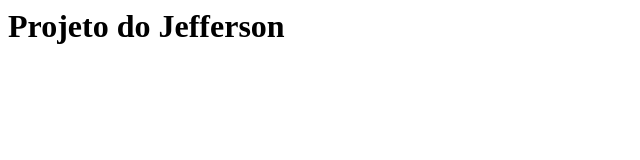
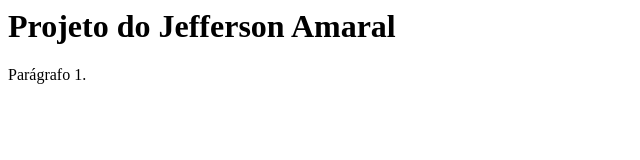
Before and after one commit to jefferson-amarals-trt16/curso-git, a plain HTML site: page index.html in a window 1280 px wide. Shown: the whole page, without its empty margins (0-640 px from the left). Drawn offline with Linux system fonts and the light colour scheme.

Commit message:
Parágrafo adicionado

```diff
--- a/index.html
+++ b/index.html
@@ -2,6 +2,7 @@
     <head>
     </head>
     <body>
-		<h1>Projeto do Jefferson</h1>
+		<h1>Projeto do Jefferson Amaral</h1>
+		<p>Parágrafo 1.</p>
     <body>
 </html>
```
